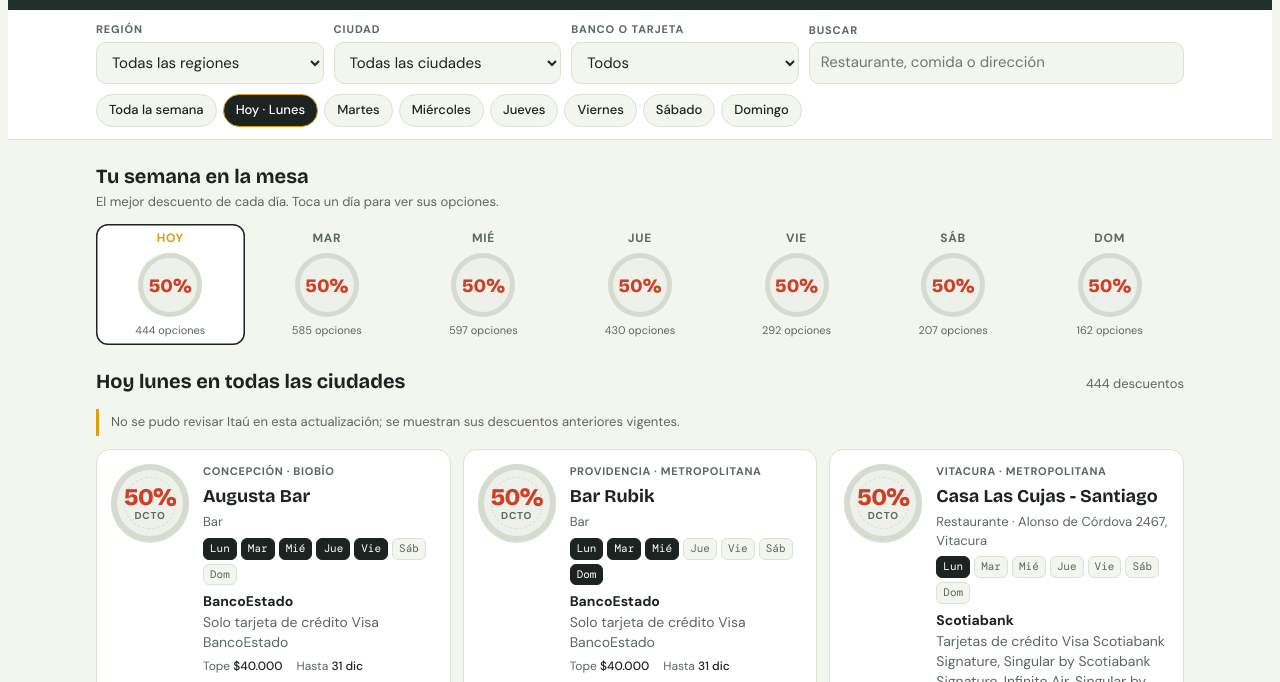
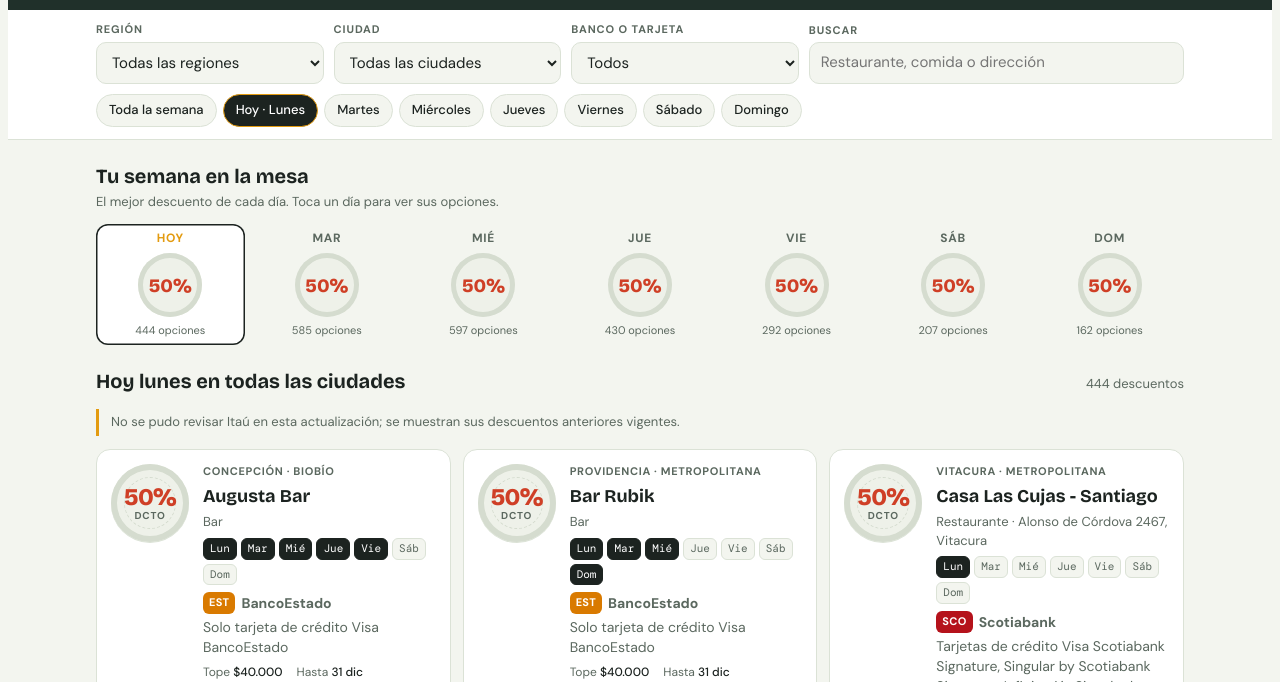
Before and after one commit to cristianignaciod-svg/mesa-con-descuento, a plain HTML site: page index.html in a window 1280 px wide. Shown: the part 118-800 px from the top of the page. Drawn offline with nearby package versions, Linux system fonts and the light colour scheme.

Commit message:
Distintivo de color por banco en cada descuento
Co-Authored-By: Claude Opus 5.5 <noreply@anthropic.com>
Claude-Session: https://claude.ai/code/session_01WoSJMdmFjbny33dp4TdfFy

```diff
--- a/index.html
+++ b/index.html
@@ -76,6 +76,8 @@ main .wrap{padding-block:22px 40px;display:flex;flex-direction:column;gap:22px}
 .d{font-family:var(--f-mono);font-size:11px;padding:2px 6px;border-radius:6px;background:var(--bg);color:var(--muted);border:1px solid var(--line)}
 .d.on{background:var(--ink);color:var(--surface);border-color:var(--ink)}
 .bank{font-size:14px}
+.bk{display:inline-flex;align-items:center;gap:6px;margin-bottom:3px}
+.bk i{display:inline-grid;place-items:center;min-width:30px;height:22px;padding:0 6px;border-radius:6px;background:var(--bkc,#0f3d3e);color:#fff;font:700 11px/1 "DM Sans",system-ui,sans-serif;font-style:normal;letter-spacing:.3px}
 .bank b{font-weight:700}
 .bank span{color:var(--muted)}
 .meta{display:flex;gap:6px 14px;flex-wrap:wrap;font-size:12px;color:var(--muted);font-variant-numeric:tabular-nums}
@@ -141,6 +143,7 @@ footer .wrap{padding-block:0 32px;color:var(--muted);font-size:12px}
 <footer><div class="wrap" id="foot">Los beneficios pueden cambiar. Pide el descuento antes de pagar y confirma en la app de tu banco.</div></footer>
 
 <script>
+const BK={"Banco de Chile":["CHI","#1f4e8c"],"BCI":["BCI","#c8102e"],"Santander":["SAN","#d0021b"],"Scotiabank":["SCO","#b5121b"],"Banco Falabella":["FAL","#2c8a3a"],"Security":["SEC","#6b2c91"],"Ripley":["RIP","#4b2a7b"],"Itaú":["ITA","#e06c00"],"BICE":["BIC","#1d5f8f"],"BancoEstado":["EST","#d97a00"],"Tarjeta Vecino Coyhaique":["VEC","#0f766e"]};
 const DAYS=[["lun","Lun","Lunes"],["mar","Mar","Martes"],["mie","Mié","Miércoles"],["jue","Jue","Jueves"],["vie","Vie","Viernes"],["sab","Sáb","Sábado"],["dom","Dom","Domingo"]];
 const TODAY=["dom","lun","mar","mie","jue","vie","sab"][new Date().getDay()];
 const $=id=>document.getElementById(id);
@@ -203,7 +206,7 @@ function render(){
       <h3 class="name">${esc(i.restaurante)}</h3>
       <div class="addr">${esc(i.categoria)}${i.direccion&&i.direccion!==i.ciudad?" · "+esc(i.direccion):""}</div>
       <div class="dchips">${DAYS.map(([k,s])=>`<span class="d${i.dias.includes(k)?" on":""}">${s}</span>`).join("")}</div>
-      <div class="bank"><b>${esc(i.banco)}</b><br><span>${esc(i.tarjetas)}</span></div>
+      <div class="bank"><span class="bk" style="--bkc:${(BK[i.banco]||[])[1]||'#0f3d3e'}"><i>${esc((BK[i.banco]||[])[0]||i.banco.slice(0,3).toUpperCase())}</i><b>${esc(i.banco)}</b></span><br><span>${esc(i.tarjetas)}</span></div>
       <div class="meta"><span>Tope <strong>${esc(i.tope||"—")}</strong></span>${i.vence?`<span>Hasta <strong>${fmtDate(i.vence)}</strong></span>`:""}</div>
       ${i.condiciones?`<div class="cond">${esc(i.condiciones)}</div>`:""}
       <div class="tags">${i.verificado===false?`<span class="badge">Por confirmar</span>`:""}${soon(i.vence)?`<span class="badge">Vence pronto</span>`:""}${i.fuente?`<a class="src" href="${esc(i.fuente)}" target="_blank" rel="noopener">Ver en el sitio</a>`:""}</div>
```
